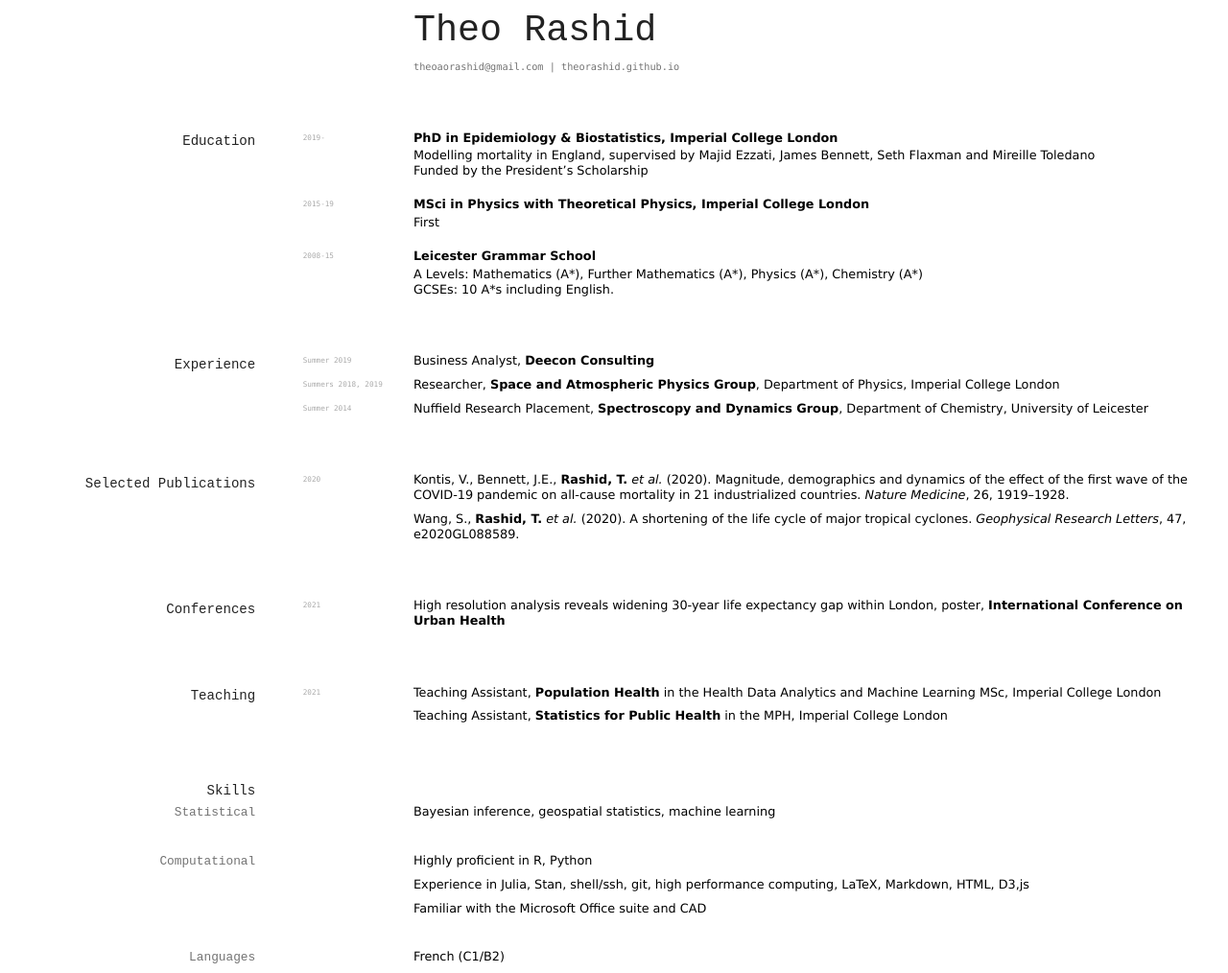
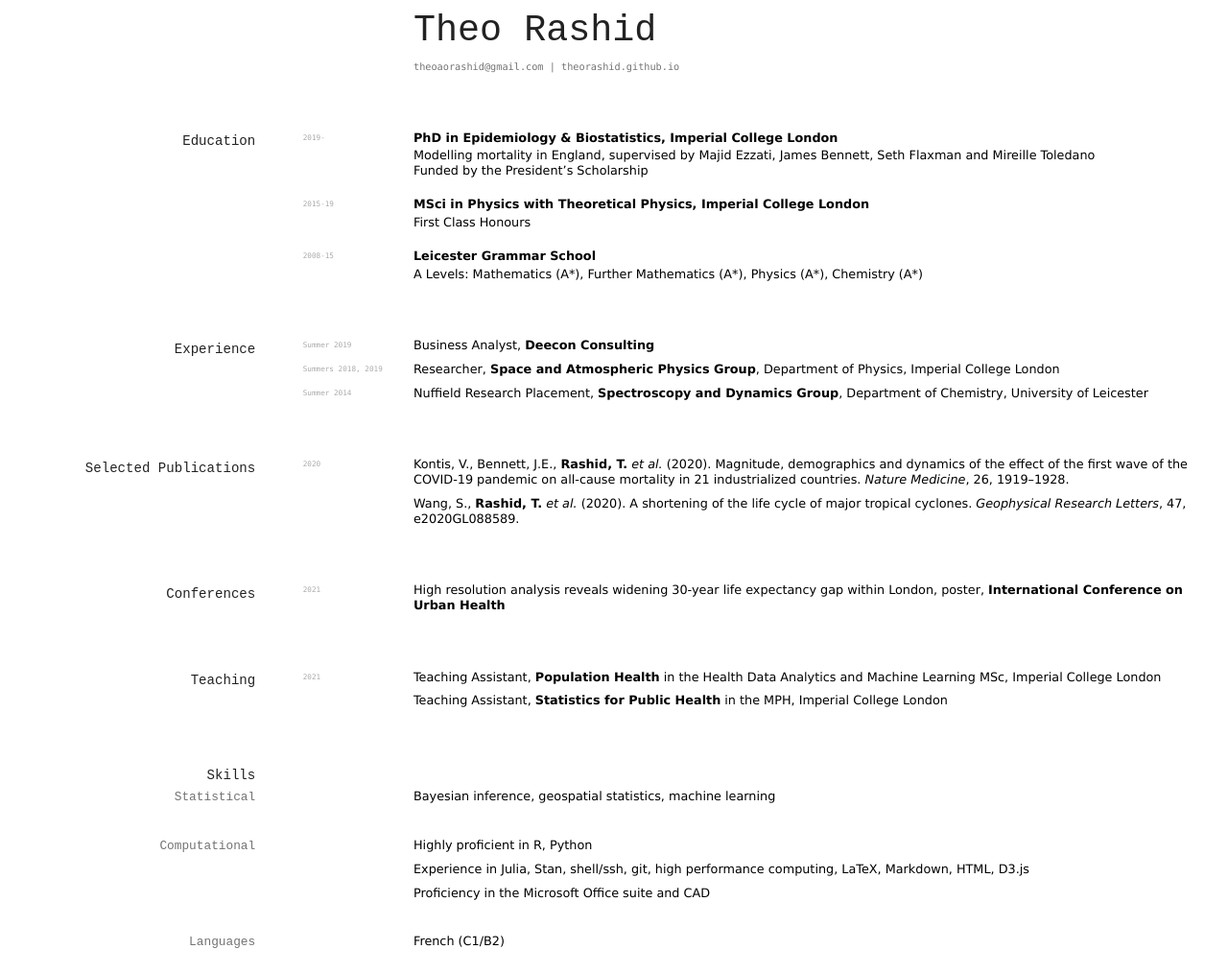
Before and after one commit to elipapa/markdown-cv, a Jekyll site: the page built from index.md, in a window 1280 px wide. Shown: the whole page at 96% size. Built offline with Jekyll 4.4.1, drawn with Linux system fonts in a browser that asks for light colours.

Commit message:
coupla typos

```diff
--- a/index.md
+++ b/index.md
@@ -34,12 +34,12 @@ __PhD in Epidemiology & Biostatistics, Imperial College London__
 
 `2015-19`
 __MSci in Physics with Theoretical Physics, Imperial College London__
-- First
+- First Class Honours
 
 `2008-15`
 __Leicester Grammar School__
 - A Levels: Mathematics (A<sup>*</sup>), Further Mathematics (A<sup>*</sup>), Physics (A<sup>*</sup>), Chemistry (A<sup>*</sup>)
-- GCSEs: 10 A<sup>*</sup>s including English.
+<!-- - GCSEs: 10 A<sup>*</sup>s including English. -->
 
 
 
@@ -90,9 +90,9 @@ Bayesian inference, geospatial statistics, machine learning
 ### Computational
 Highly proficient in R, Python
 
-Experience in Julia, Stan, shell/ssh, git, high performance computing, LaTeX, Markdown, HTML, D3,js
+Experience in Julia, Stan, shell/ssh, git, high performance computing, LaTeX, Markdown, HTML, D3.js
 
-Familiar with the Microsoft Office suite and CAD
+Proficiency in the Microsoft Office suite and CAD
 
 ### Languages
 French (C1/B2)
```
